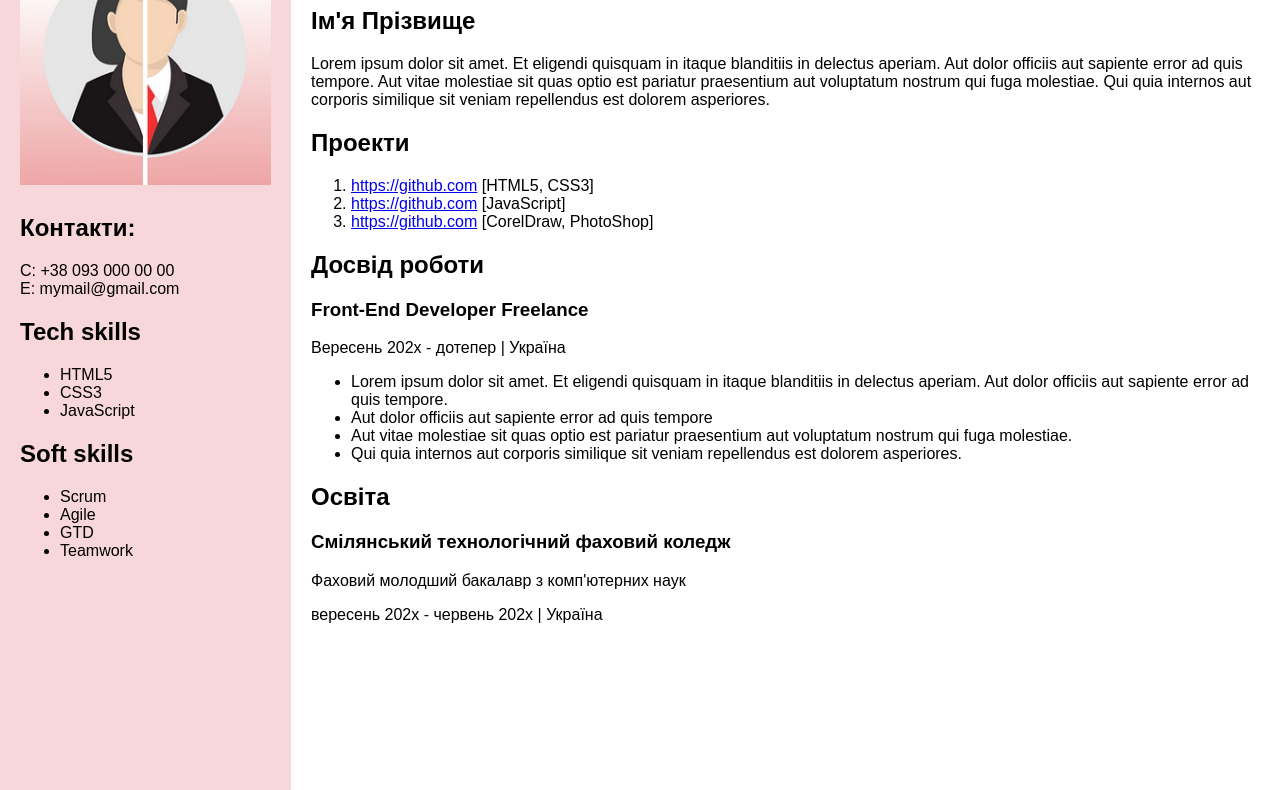
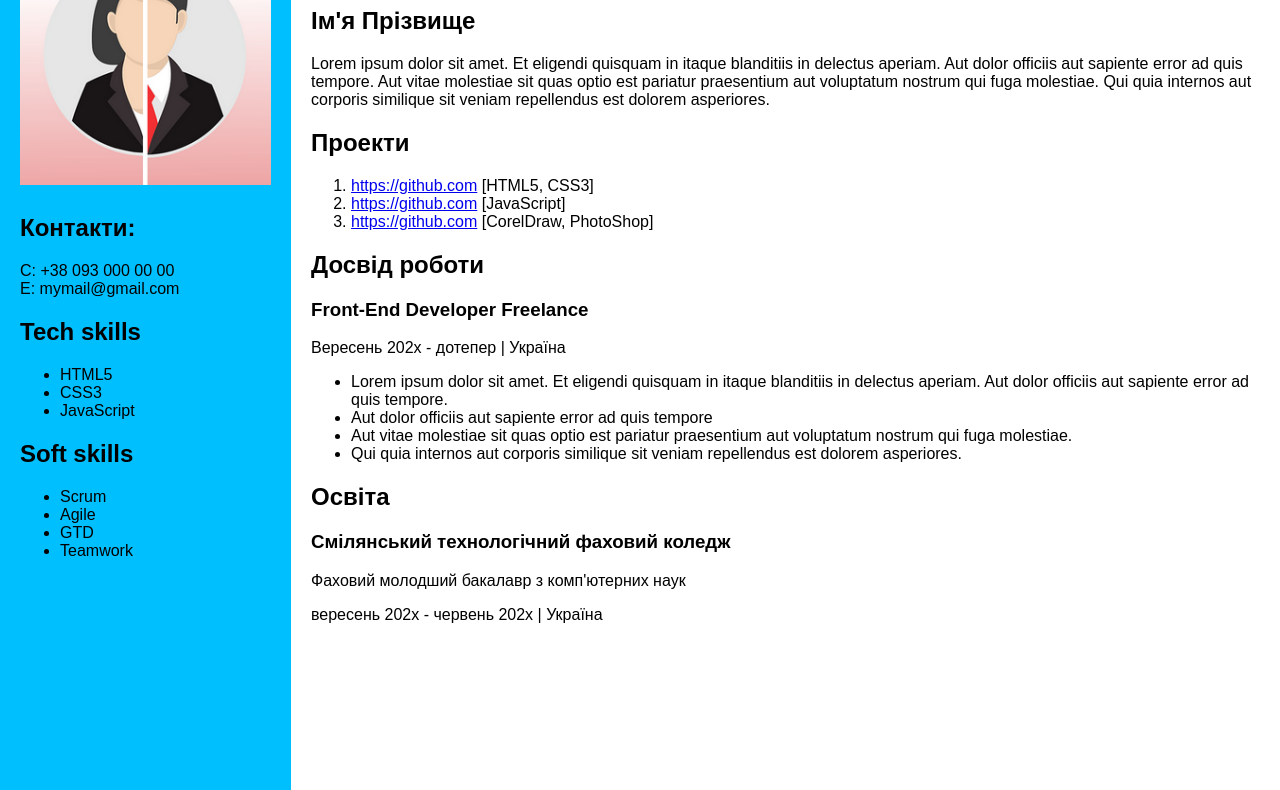
Before and after one commit to aniikloserscore/my-resume, a plain HTML site: page Приклад з ПР.html in a window 1280 px wide. Shown: the part 93-883 px from the top of the page. Drawn offline with Linux system fonts and the light colour scheme.

Commit message:
Update Приклад з ПР.html

```diff
--- a/Приклад з ПР.html
+++ b/Приклад з ПР.html
@@ -13,7 +13,7 @@
         }
 
         .sidebar {
-            background-color: #f8d7da;
+            background-color: #00bfff;
             padding: 20px;
             width: 300px;
             height: 2000px;
```
